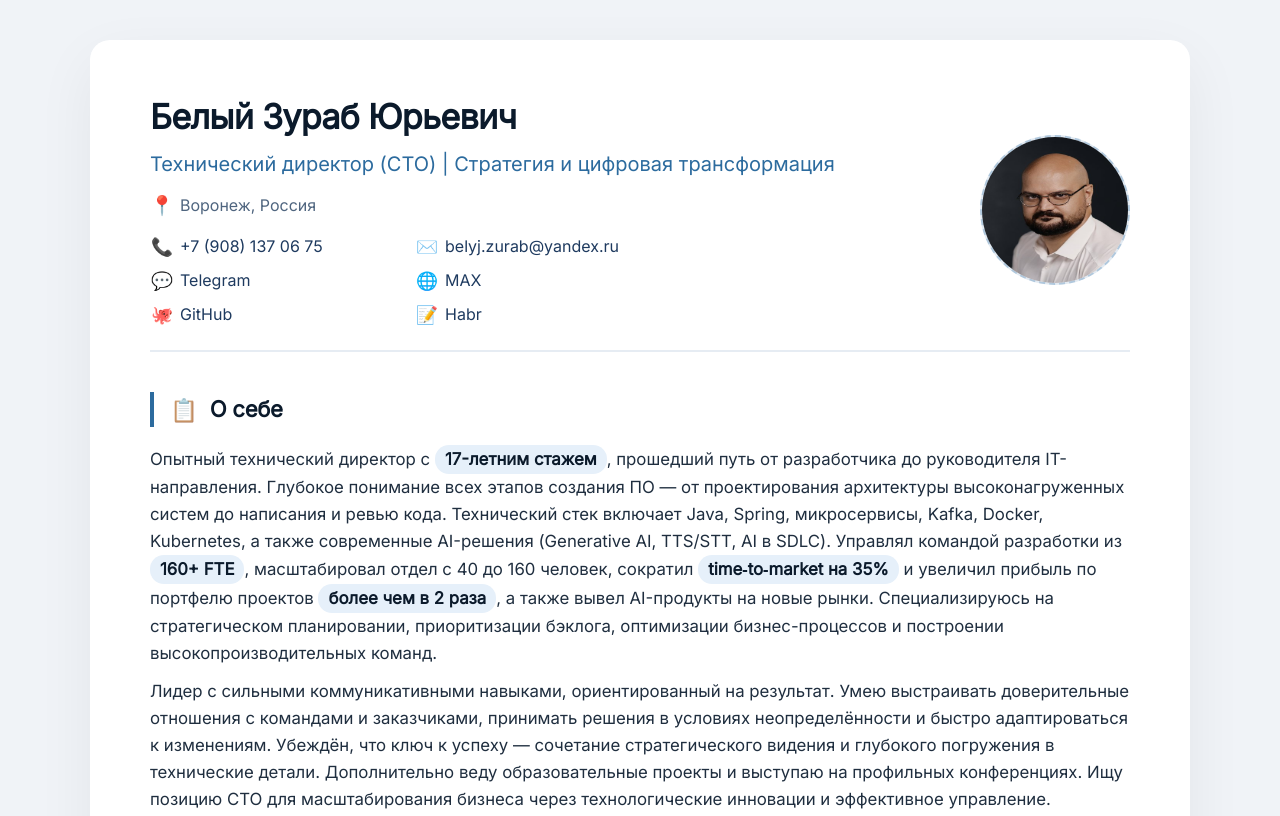
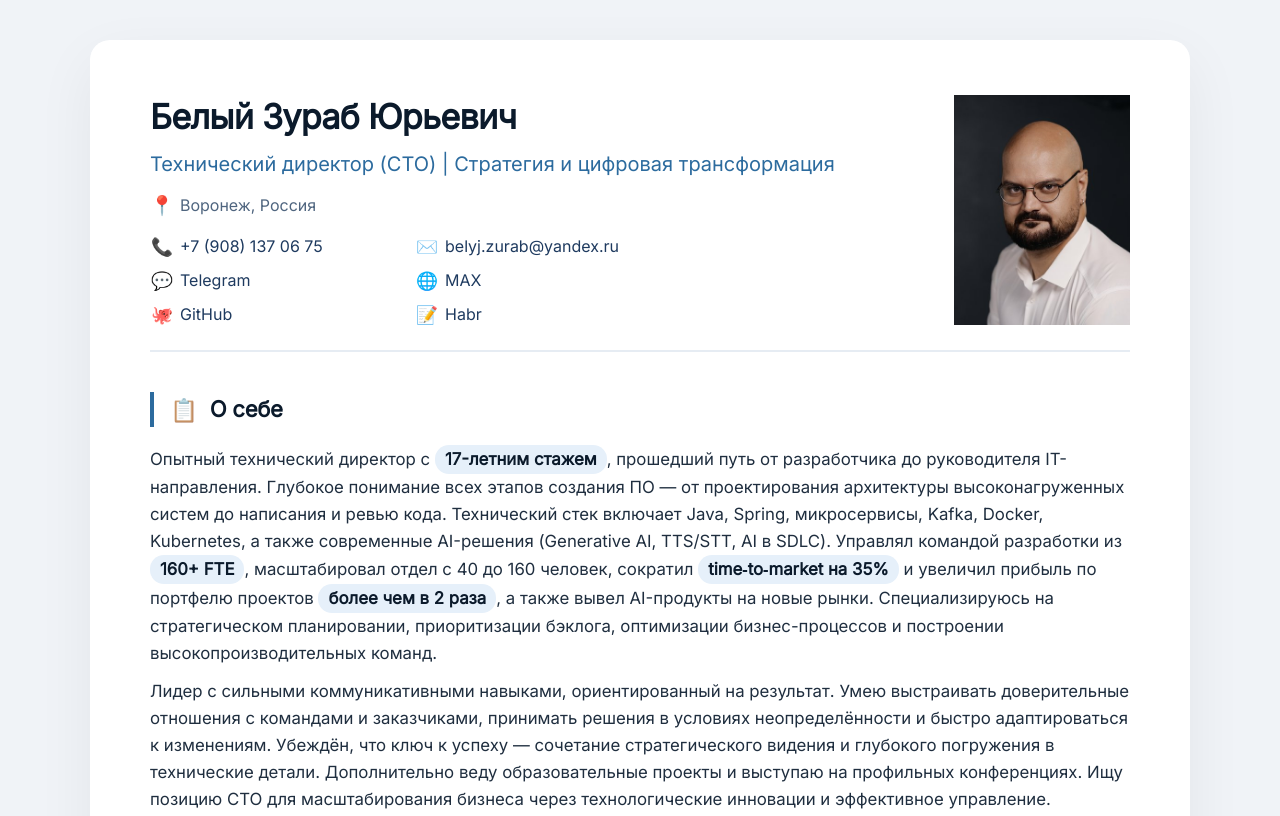
Before and after one commit to BelyiZ/belyiz.github.io, a plain HTML site: page index.html in a window 1280 px wide. Shown: the top 816 px of the page. Drawn offline with Linux system fonts and the light colour scheme.

Commit message:
Update index.html

```diff
--- a/index.html
+++ b/index.html
@@ -119,16 +119,13 @@
         }
 
         .photo-placeholder {
-            width: 150px;
-            height: 150px;
-            border-radius: 50%;
+            height: 230px;
             background: #e2eaf2;
             display: flex;
             align-items: center;
             justify-content: center;
             font-size: 16px;
             color: #4f657f;
-            border: 2px dashed #b0c8dd;
             margin: 0 auto;
             transition: all 0.3s;
         }
```
